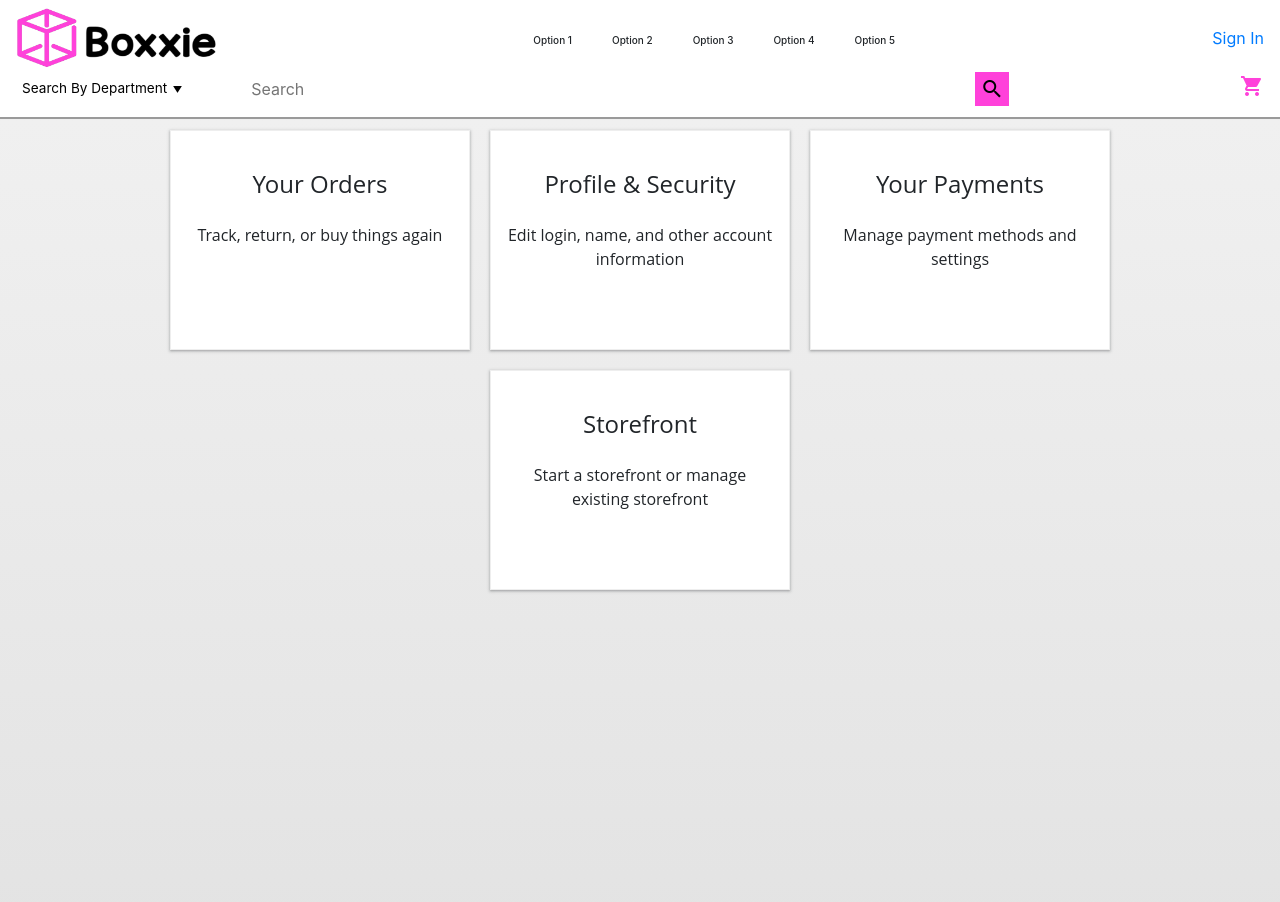
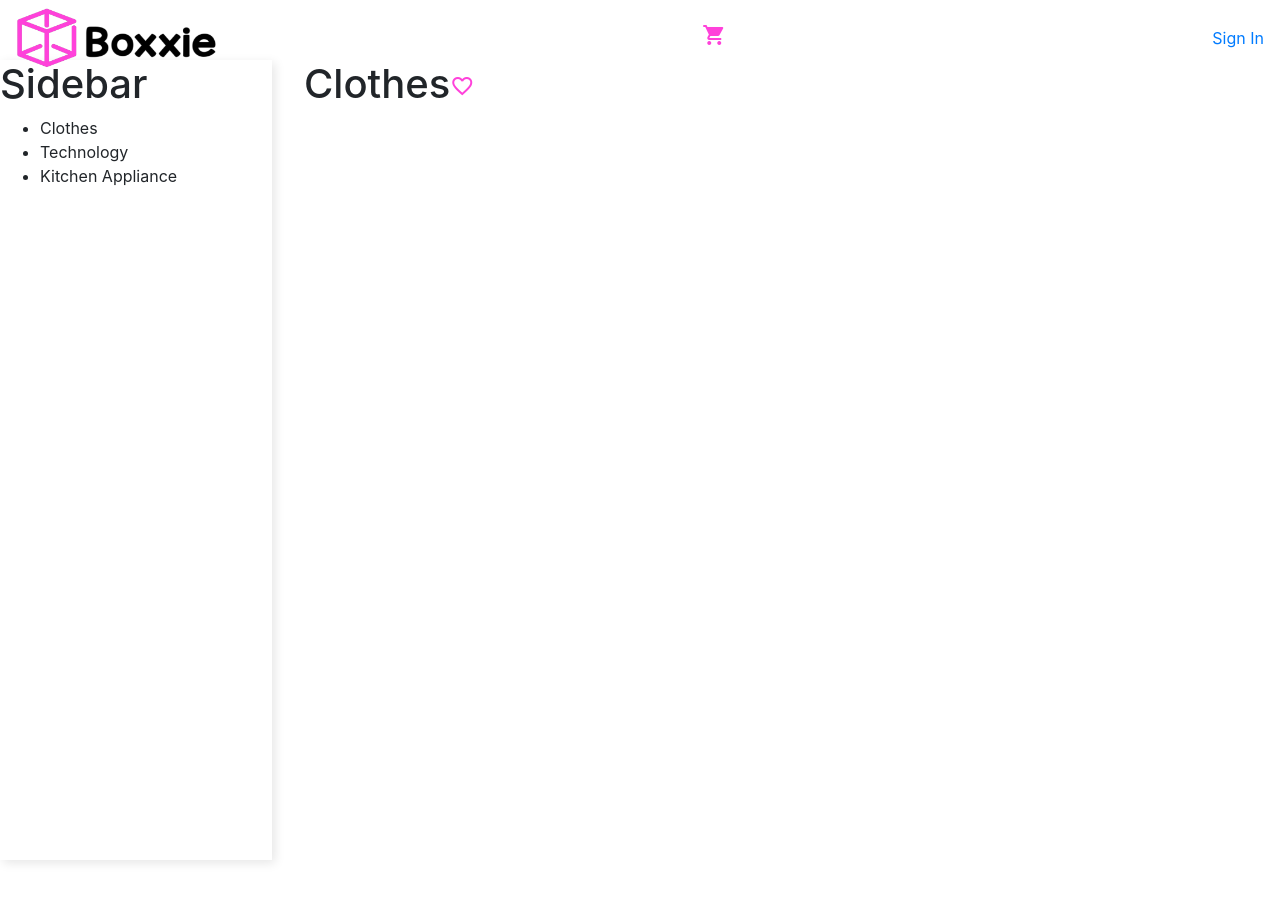
Before and after one commit to Branjosef/boxxie-frontend, a React (Create React App) app: page /homepage in a window 1280 px wide. Shown: the top 902 px of the page. After the commit the page ends 800 px from the top, so only its background shows below. Built offline with nearby package versions, Linux system fonts and the light colour scheme.

Commit message:
began redesigned of landing page, initialized animated side bar

```diff
--- /dev/null
+++ b/src/components/NavBarComponents/CategoryDropDown.js
@@ -0,0 +1,21 @@
+import React from 'react'
+import '../../styles/CategoryDropDown.css'
+
+class CategoryDropDown extends React.Component {
+    render(){
+        return (
+            <div className="upperBar">
+            <button className='department__button categories'>Search By Department
+            <i className='material-icons arrow'>play_arrow</i>
+            </button>
+                    {/* <ul className="categories">
+                        <li>Clothes</li>
+                        <li>Technology</li>
+                        <li>Kitchen Appliance</li>
+                    </ul> */}
+            </div>
+        )
+    }
+}
+
+export default CategoryDropDown
--- a/src/components/NavBarComponents/NavBar.js
+++ b/src/components/NavBarComponents/NavBar.js
@@ -3,12 +3,14 @@ import '../../styles/navBar.css'
 import { Link } from 'react-router-dom'
 import UpperNav from './UpperNav'
 import LowerNav from './LowerNav'
+import CategoryDropDown from '../../components/NavBarComponents/CategoryDropDown'
 
 function NavBar() {
     return (
         <>
         <UpperNav />
-        <LowerNav />
+        <CategoryDropDown />
+        {/* <LowerNav /> */}
         </>
     )
 }
--- a/src/components/NavBarComponents/UpperNav.js
+++ b/src/components/NavBarComponents/UpperNav.js
@@ -11,22 +11,18 @@ function UpperNav() {
                 {/* <i className='material-icons black'>home</i> */}
                 <img src={logo} alt='boxxie' className="branding-header"/>
             </Link>
+
+            {/* <div className="navbar__search">
+                <input
+                    className="navbar__searchInput"
+                    type="text"
+                    placeholder="Search" />
+                <i className='searchIcon material-icons black' height>search</i>
+            </div> */}
             <div>
-                <span className="upperNavBar__options">
-                    Option 1
-                </span>
-                <span className="upperNavBar__options">
-                    Option 2
-                </span>
-                <span className="upperNavBar__options">
-                    Option 3
-                </span>
-                <span className="upperNavBar__options">
-                    Option 4
-                </span>
-                <span className="upperNavBar__options">
-                    Option 5
-                </span>
+                <Link to='/checkout'>
+                <i className='material-icons boxxie-purple'>shopping_cart</i>
+                </Link>
             </div>
             <div>
                 <Link to='/login'>Sign In</Link>
--- /dev/null
+++ b/src/components/WelcomePageComponents/Dashboard.js
@@ -0,0 +1,25 @@
+import React from 'react'
+import '../../styles/Dashboard.css'
+// favorite, favorite_border
+
+class Dashboard extends React.Component {
+
+    render(){
+        return (
+            <div>
+                <div className="sidebar"><h1>Sidebar</h1>
+                    <ul className="categories">
+                        <li>Clothes</li>
+                        <li>Technology</li>
+                        <li>Kitchen Appliance</li>
+                    </ul>
+                </div>
+                <div className="body"><h1>Clothes<i className='material-icons boxxie-purple favorite'>favorite_border</i></h1></div>
+
+
+            </div>
+        )
+    }
+}
+
+export default Dashboard
--- a/src/pages/App.js
+++ b/src/pages/App.js
@@ -5,7 +5,7 @@ import Welcome from "./Welcome";
 import SignIn from './SignIn';
 import NavBar from '../components/NavBarComponents/NavBar';
 import Profile from './Profile';
-
+import Dashboard from '../components/WelcomePageComponents/Dashboard'
 
 class App extends React.Component {
 
@@ -14,11 +14,12 @@ class App extends React.Component {
     return (
       <div className="App" >
         <NavBar />
-        <Switch>
+        {/* <Switch>
           <Route exact path='/' component={Welcome} />
           <Route path='/login' component={SignIn} />
           <Route path='/homepage' component={Profile} />
-        </Switch>
+        </Switch> */}
+        <Dashboard />
       </div>
     );
   }
--- /dev/null
+++ b/src/styles/CategoryDropDown.css
@@ -0,0 +1,15 @@
+.upperBar {
+    display: none;
+  }
+
+  @media (max-width: 768px){
+    .upperBar {
+      display: flex;
+      background-color: yellow;
+    }
+
+    .categories {
+      margin-left: auto;
+      margin-right: auto;
+    }
+  }
--- /dev/null
+++ b/src/styles/Dashboard.css
@@ -0,0 +1,50 @@
+.sidebar {
+    min-width: 17rem;
+    width: 17rem;
+    height: 100vh;
+    position: fixed;
+    top: 10;
+    left: 0;
+    box-shadow: 3px 3px 10px rgba(0, 0, 0, 0.1);
+    transition: all 0.4s
+  }
+
+  .favorite {
+    cursor: pointer;
+  }
+
+  .body {
+    padding-left: 2em;
+    width: calc(100% - 17rem);
+    margin-left: 17rem;
+    transition: all 0.4s;
+  }
+
+  @media (max-width: 768px){
+    .sidebar {
+      margin-left: -17rem;
+    }
+    .body {
+      width: 100%;
+      margin: 0;
+    }
+/*
+    .categories {
+        z-index: 1;
+        position: absolute;
+        right: 0px;
+        height: 92vh;
+        top: 8vh;
+        display: flex;
+        flex-direction: column;
+        align-items: center;
+        width: 100%;
+        transform: translateX(100%);
+        transition: transform 0.5s ease-in;
+    }
+
+    .categories li {
+        opacity: 0;
+        text-decoration: none;
+    } */
+  }
--- a/src/styles/upperNavBar.css
+++ b/src/styles/upperNavBar.css
@@ -2,3 +2,17 @@
     height: 60px ;
     width: 200px;
 }
+
+.navbar__searchInput {
+    height: 35px;
+    padding: 10px;
+    margin-left: 50px;
+    border: none;
+    width: 70%;
+    outline-color: black;
+}
+
+.searchIcon {
+    padding: 5px;
+    background-color: #ff41DA;
+}
```
Also changed, not shown: src/styles/App.css (line endings or trailing spaces).
